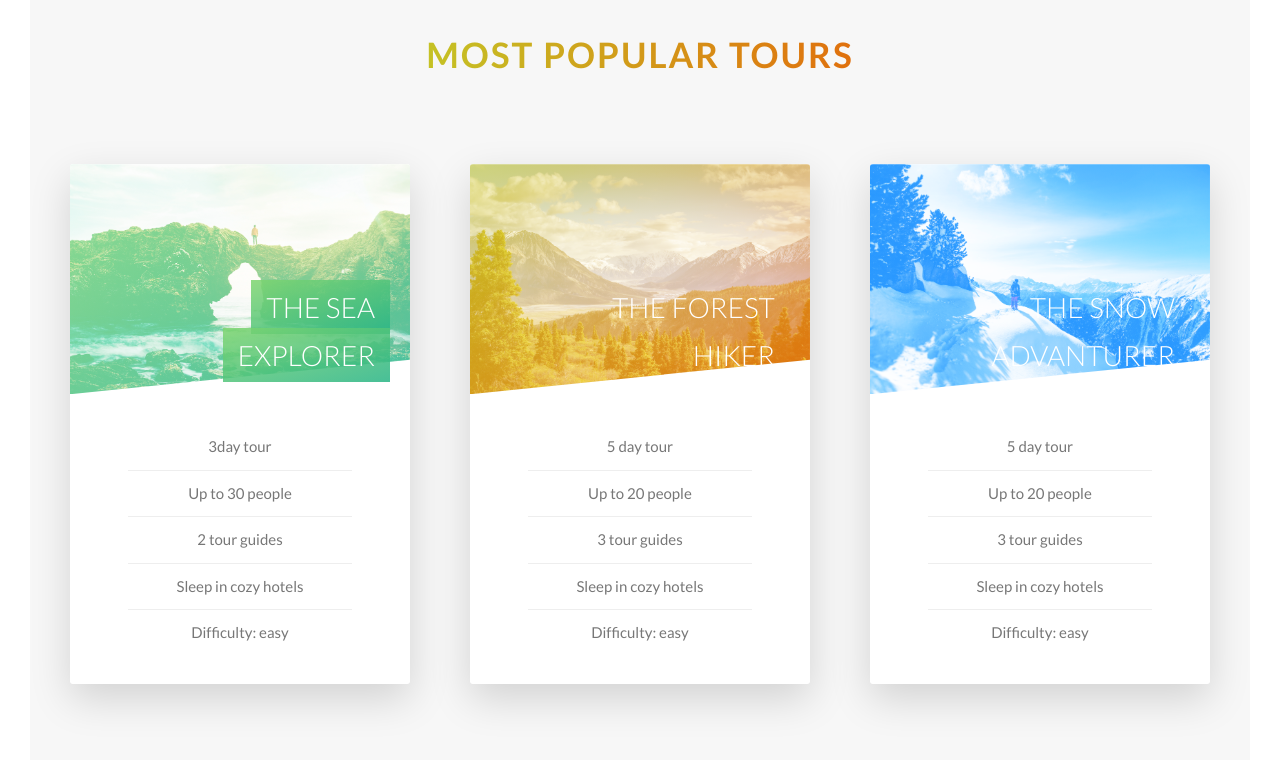
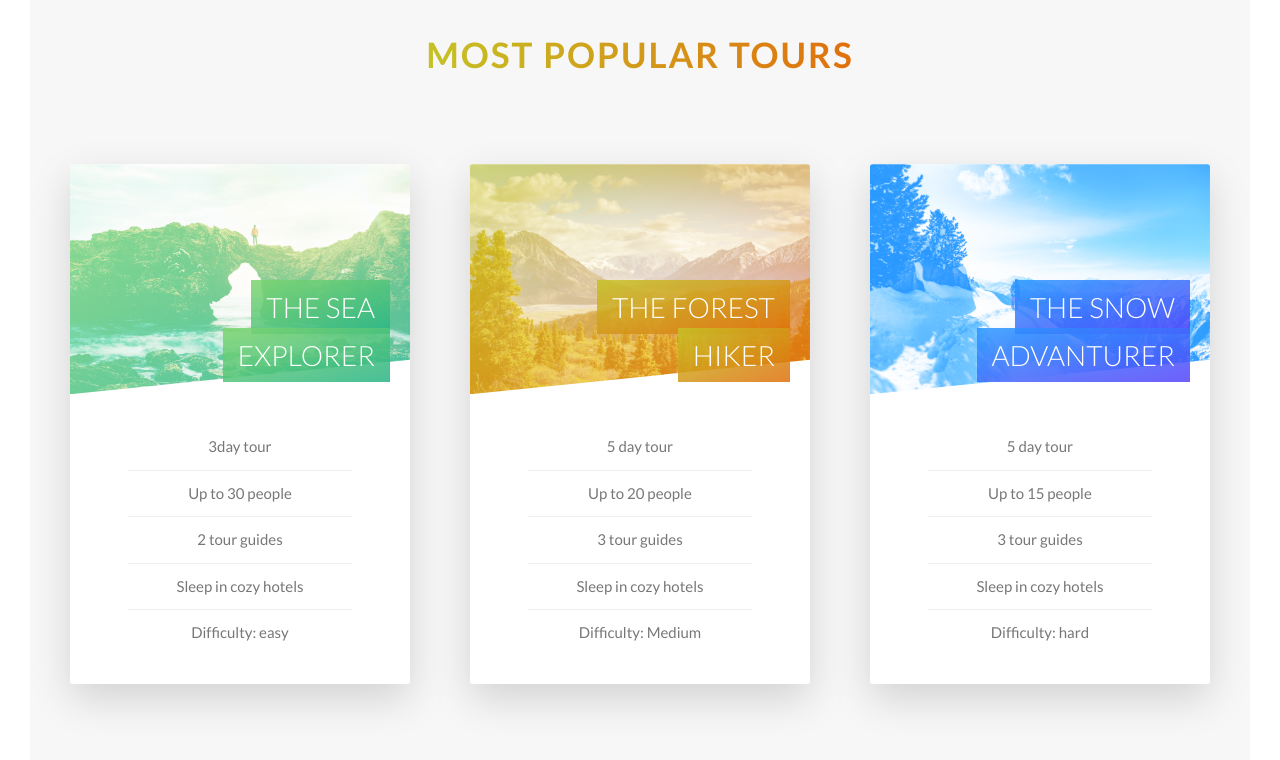
Before and after one commit to mmianchi/PaintingGallery, a website: page index.html in a window 1280 px wide. Shown: the part 2216-2976 px from the top of the page. Drawn offline with Linux system fonts and the light colour scheme.

Commit message:
added all cards

```diff
--- a/index.html
+++ b/index.html
@@ -143,7 +143,7 @@
                                         <li>Up to 20 people</li>
                                         <li>3 tour guides</li>
                                         <li>Sleep in cozy hotels</li>
-                                        <li>Difficulty: easy</li>
+                                        <li>Difficulty: Medium</li>
                                     </ul>
                                 </div>
                             </div>
@@ -170,10 +170,10 @@
                                 <div class="card__details">
                                     <ul>
                                         <li>5 day tour</li>
-                                        <li>Up to 20 people</li>
+                                        <li>Up to 15 people</li>
                                         <li>3 tour guides</li>
                                         <li>Sleep in cozy hotels</li>
-                                        <li>Difficulty: easy</li>
+                                        <li>Difficulty: hard</li>
                                     </ul>
                                 </div>
                             </div>
--- a/sass/components/_card.scss
+++ b/sass/components/_card.scss
@@ -26,6 +26,14 @@
 
       &-1 {
         background-image: linear-gradient(to right bottom, $color-green-light, $color-green-dark);
+      }
+
+      &-2 {
+        background-image: linear-gradient(to right bottom, $color-primary-light, $color-primary-dark);
+      }
+
+      &-3 {
+        background-image: linear-gradient(to right bottom, $color-tertiary-light, $color-tertiary-dark);
       }
     }
   }
@@ -86,6 +94,16 @@
        rgba($color-green-dark, .85));
     }
 
+    &--2 {
+      background-image: linear-gradient(to right bottom,
+      rgba( $color-primary-light, .85),
+      rgba($color-primary-dark, .85));
+    }
+    &--3 {
+      background-image: linear-gradient(to right bottom,
+      rgba( $color-tertiary-light, .85),
+      rgba($color-tertiary-dark, .85));
+    }
   }
 
   &__details {
@@ -137,5 +155,4 @@
 
   }
 
-
 }
```
Also changed, not shown: css/style.css.
